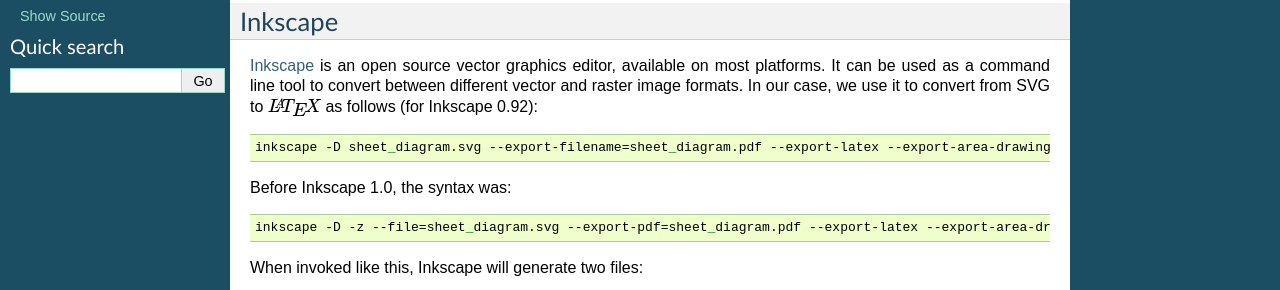
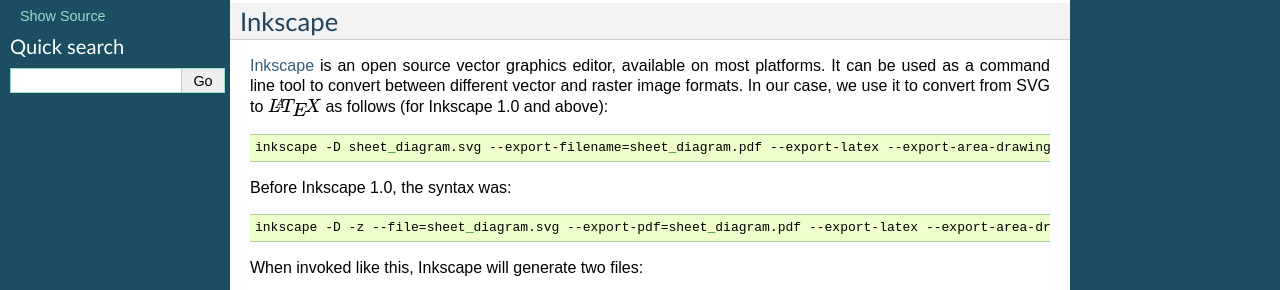
Before and after one commit to wetneb/sheetshow, a Sphinx documentation site: the page built from docs/latex.rst, in a window 1280 px wide and 900 px high. Shown: the part 328-618 px from the top of the window. Built offline with Sphinx 7.4.7, drawn with Linux system fonts in a browser that asks for light colours.

Commit message:
Fix documentation of Inkscape versions

```diff
--- a/docs/latex.rst
+++ b/docs/latex.rst
@@ -21,7 +21,7 @@
 
 `Inkscape <https://inkscape.org/>`_ is an open source vector graphics editor, available on most platforms.
 It can be used as a command line tool to convert between different vector and raster image formats.
-In our case, we use it to convert from SVG to :math:`\LaTeX` as follows (for Inkscape 0.92)::
+In our case, we use it to convert from SVG to :math:`\LaTeX` as follows (for Inkscape 1.0 and above)::
 
    inkscape -D sheet_diagram.svg --export-filename=sheet_diagram.pdf --export-latex --export-area-drawing
 
```
